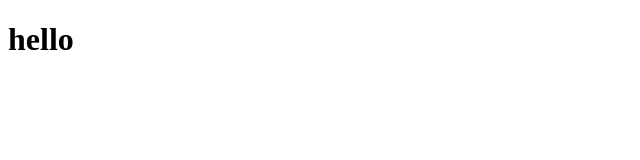
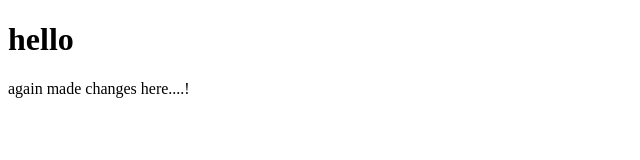
Before and after one commit to VASHELKE/project_dir, a plain HTML site: page index.html in a window 1280 px wide. Shown: the whole page, without its empty margins (0-640 px from the left). Drawn offline with Linux system fonts and the light colour scheme.

Commit message:
after rever index.html

```diff
--- a/index.html
+++ b/index.html
@@ -8,5 +8,6 @@
 </head>
 <body>
     <h1>hello</h1>
+    <p>again made changes here....!</p>
 </body>
 </html>
```
